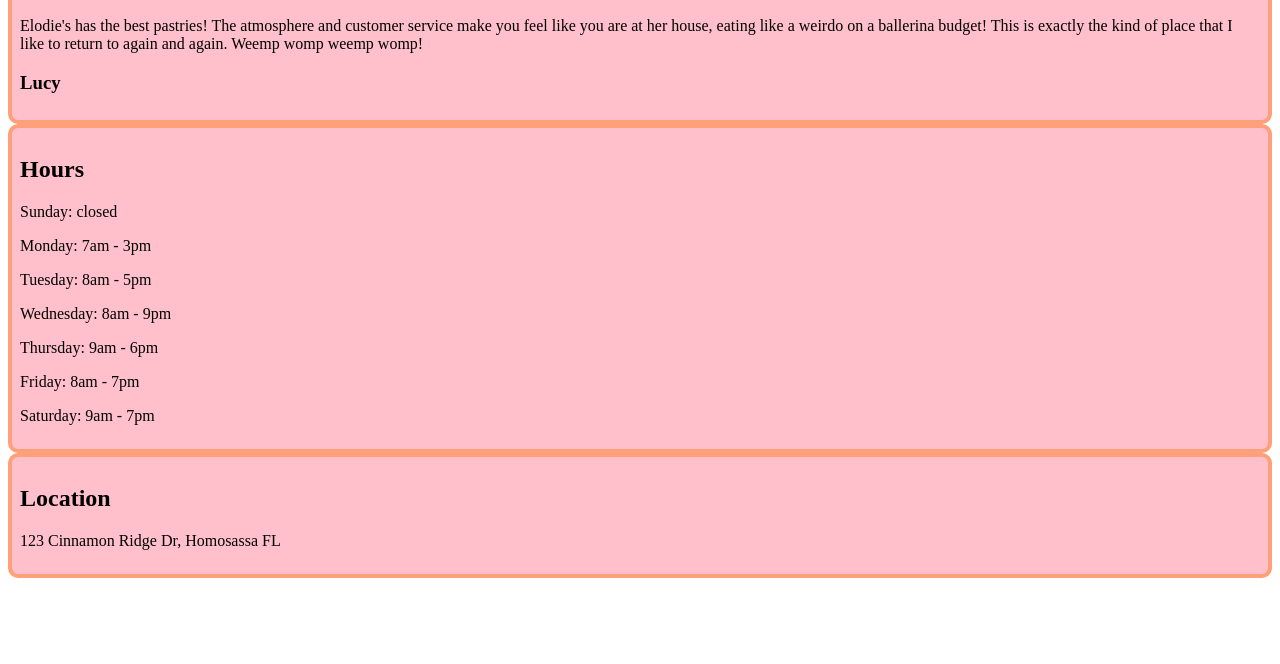
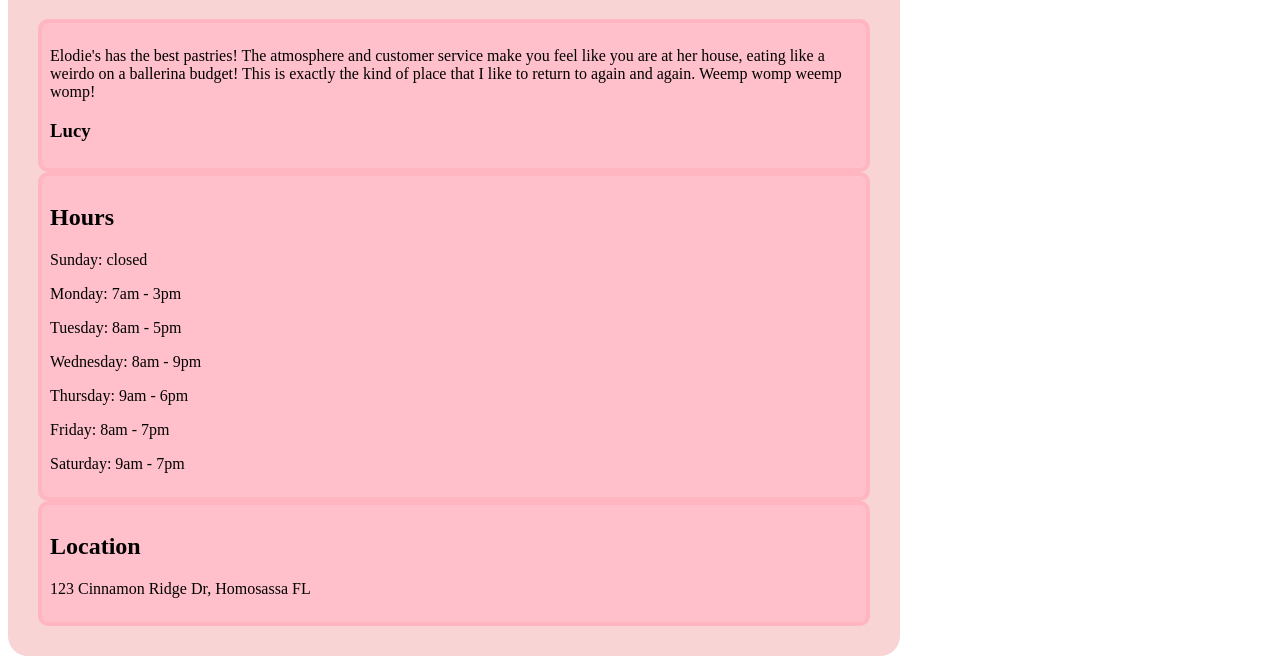
Before and after one commit to elodieboerma/restaurant-site, a website built with webpack: page src/template.html in a window 1280 px wide. Shown: the part 162-826 px from the top of the page. Before the commit the page ends 800 px from the top, so only its background shows below. Built offline with nearby package versions, Linux system fonts and the light colour scheme.

Commit message:
add color to #content and adjust color combo

```diff
--- a/src/styles.css
+++ b/src/styles.css
@@ -1,9 +1,16 @@
+#content {
+    width: 65vw;
+    padding: 30px;
+    background-color: rgb(248, 212, 212);
+    border-radius: 20px;
+}
+
 #home,
 #menu,
 #contact,
 .block {
     padding: 8px;
     background-color: pink;
-    border: 4px solid lightsalmon;
+    border: 4px solid lightpink;
     border-radius: 10px;
 }
```
